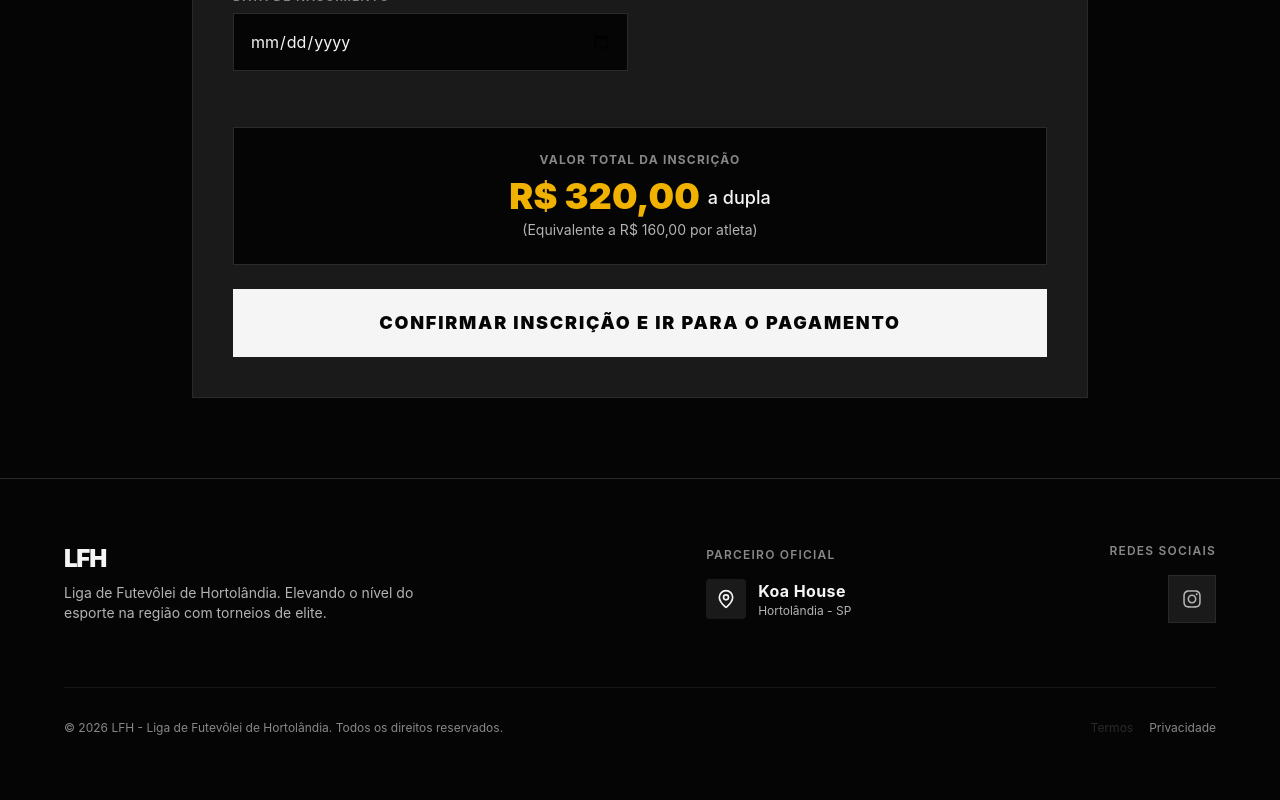
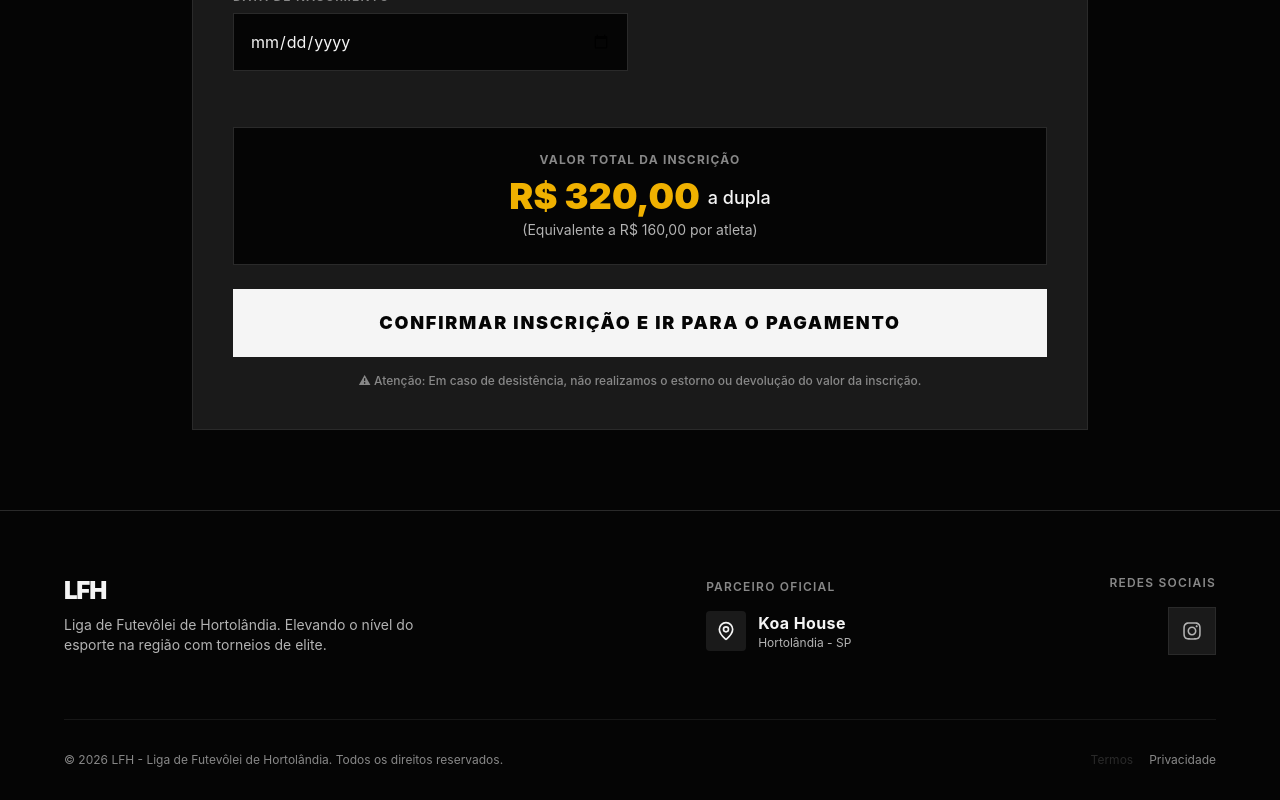
Before and after one commit to victorbenatti/lfh-website, a React (Vite) app: page /inscricao in a window 1280 px wide. Shown: the part 1295-2095 px from the top of the page. Before the commit the page ends 2063 px from the top, so only its background shows below. Built offline with nearby package versions, Linux system fonts and the light colour scheme; no server answers; the database is empty.

Commit message:
feat: Add aviso de não estorno

```diff
--- a/src/pages/RegistrationPage.tsx
+++ b/src/pages/RegistrationPage.tsx
@@ -476,6 +476,7 @@ export const RegistrationPage: React.FC = () => {
                 </div>
               </div>
 
+              <div>
                 <button
                   type="submit"
                   disabled={loading}
@@ -487,6 +488,10 @@ export const RegistrationPage: React.FC = () => {
                 >
                   {loading ? 'Processando Inscrição...' : <>Confirmar Inscrição e Ir Para o Pagamento</>}
                 </button>
+                <p className="text-center text-xs text-brand-gray font-medium mt-4">
+                  ⚠ Atenção: Em caso de desistência, não realizamos o estorno ou devolução do valor da inscrição.
+                </p>
+              </div>
             </div>
           </motion.form>
         </div>
```
Lines whose indentation alone changed are shown as unchanged.
